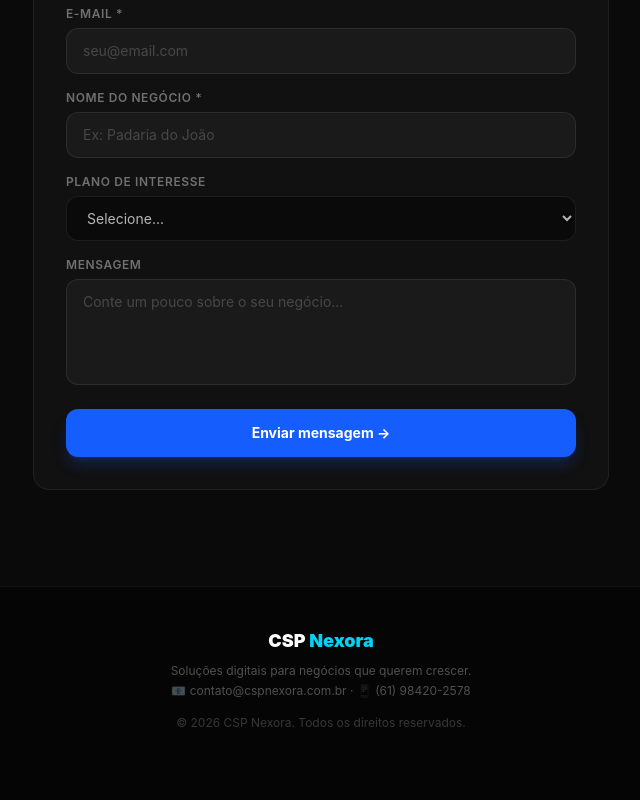
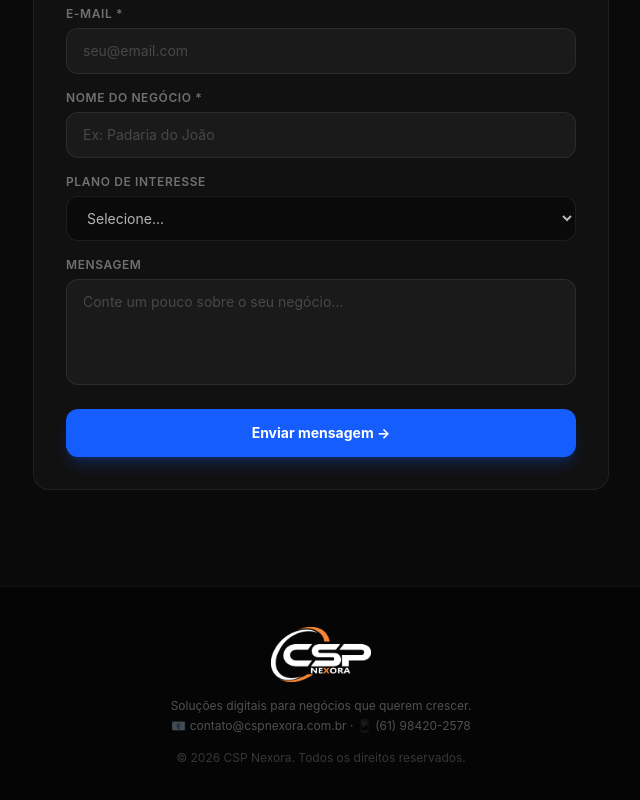
Before and after one commit to CladstonPinheiro/CSP-Nexora, a Next.js app: page /oferta in a window 1280 px wide. Shown: the part 5395-6195 px from the top of the page, without its empty margins (319-959 px from the left). Before the commit the page ends 6166 px from the top, so only its background shows below. Built offline with nearby package versions, Linux system fonts and the light colour scheme.

Commit message:
fix: remove imports não usados e logo no footer

```diff
--- a/app/oferta/page.tsx
+++ b/app/oferta/page.tsx
@@ -1,4 +1,5 @@
 import type { Metadata } from "next";
+import Image from "next/image";
 import NavbarOferta from "@/components/oferta/NavbarOferta";
 import HeroOferta from "@/components/oferta/HeroOferta";
 import { ProblemaSection, BeneficiosSection } from "@/components/oferta/BeneficiosOferta";
@@ -37,9 +38,9 @@ export default function OfertaPage() {
         <FAQSection />
         <ContatoSection />
         <footer className="border-t border-white/[0.05] px-6 py-10 text-center">
-          <p className="font-outfit text-lg font-black text-white">
-            CSP <span className="text-cyan-400">Nexora</span>
-          </p>
+          <div className="flex justify-center mb-4">
+            <Image src="/logo.png" alt="CSP Nexora" width={207} height={113} className="h-auto w-[100px] object-contain" />
+          </div>
           <p className="mt-2 text-xs text-white/30">Soluções digitais para negócios que querem crescer.</p>
           <p className="mt-1 text-xs text-white/30">📧 contato@cspnexora.com.br · 📱 (61) 98420-2578</p>
           <p className="mt-4 text-xs text-white/20">© {new Date().getFullYear()} CSP Nexora. Todos os direitos reservados.</p>
--- a/components/oferta/HeroOferta.tsx
+++ b/components/oferta/HeroOferta.tsx
@@ -1,8 +1,6 @@
 "use client";
 
 import { motion } from "motion/react";
-import { Zap, Globe, Mail, Shield } from "lucide-react";
-
 const stats = [
   { num: "24h", lbl: "Entrega garantida" },
   { num: "R$0", lbl: "Mensalidade" },
```
